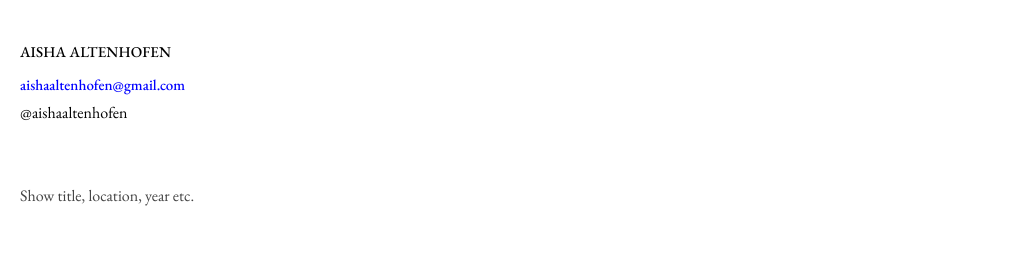
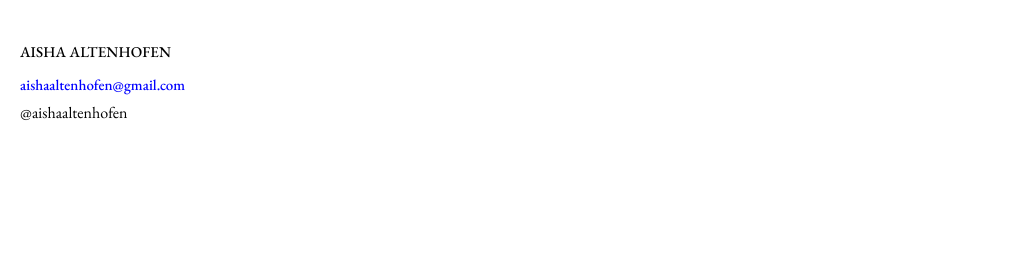
Before and after one commit to aishaaltenhofen/Portfolio, a plain HTML site: page index.html in a window 1280 px wide. Shown: the top 268 px of the page, without its empty margins (0-1023 px from the left). Drawn offline with nearby package versions, Linux system fonts and the light colour scheme.

Commit message:
Update index.html

```diff
--- a/index.html
+++ b/index.html
@@ -104,7 +104,6 @@
       <p>@aishaaltenhofen</p>
     </div>
     <div class="description">
-      Show title, location, year etc.
     </div>
   </div>
 
```
